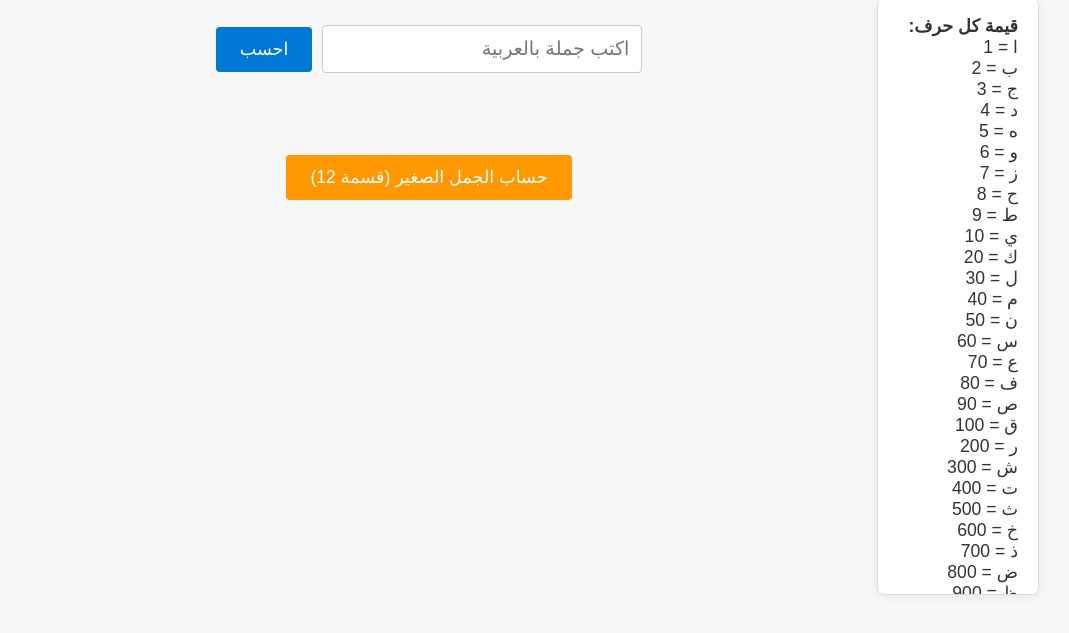
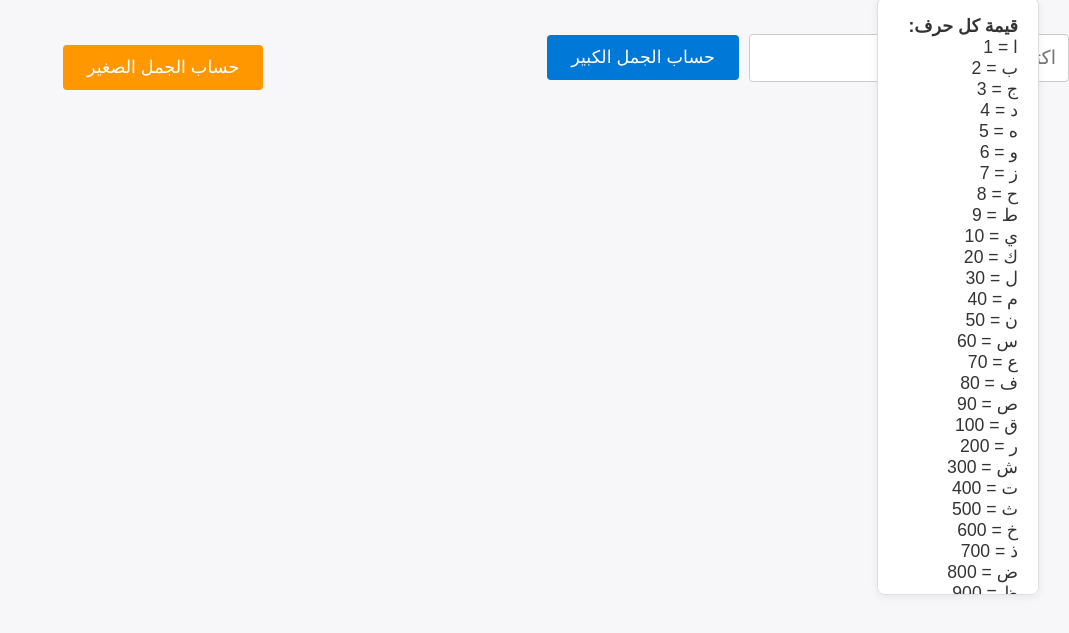
Before and after one commit to melhemka/abjad-clac, a plain HTML site: page index.html in a window 1280 px wide. Shown: the part 83-716 px from the top of the page, without its empty margins (211-1280 px from the left). Drawn offline with Linux system fonts and the light colour scheme.

Commit message:
Update index.html
Signed-off-by: melhemka <melhemka20@gmail.com>

```diff
--- a/index.html
+++ b/index.html
@@ -10,10 +10,10 @@
     <h1>حساب الجمل</h1>
     <div class="input-group">
       <input type="text" id="yourInput" placeholder="اكتب جملة بالعربية" />
-      <button id="calculateBtn">احسب</button>
+      <button id="calculateBtn">حساب الجمل الكبير</button>
+      <button id="smallAbjadBtn">حساب الجمل الصغير</button>
     </div>
     <div id="result"></div>
     <div id="abjad-list"></div>
-    <button id="smallAbjadBtn">حساب الجمل الصغير (قسمة 12)</button>
   </body>
 </html>
```
